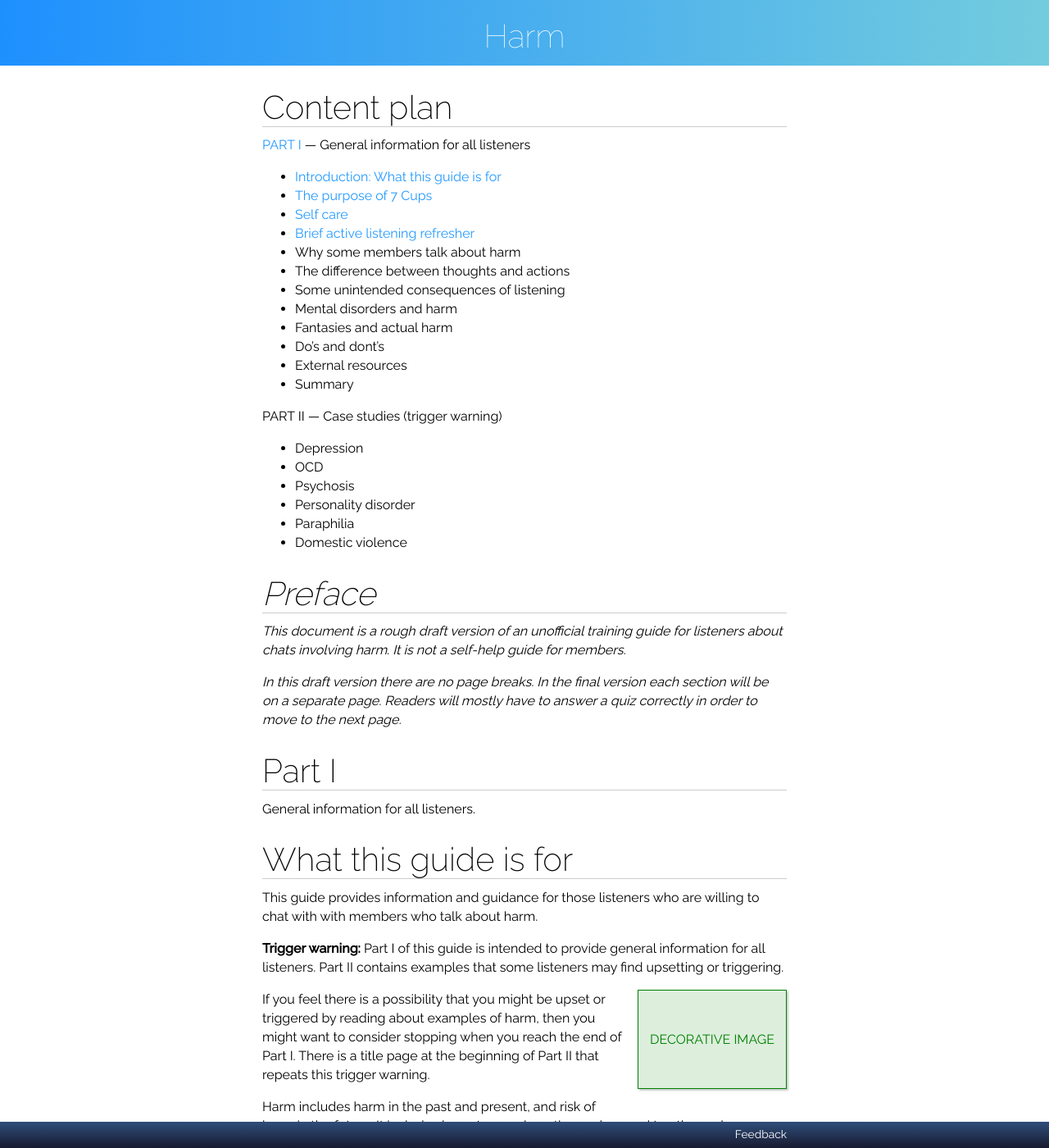
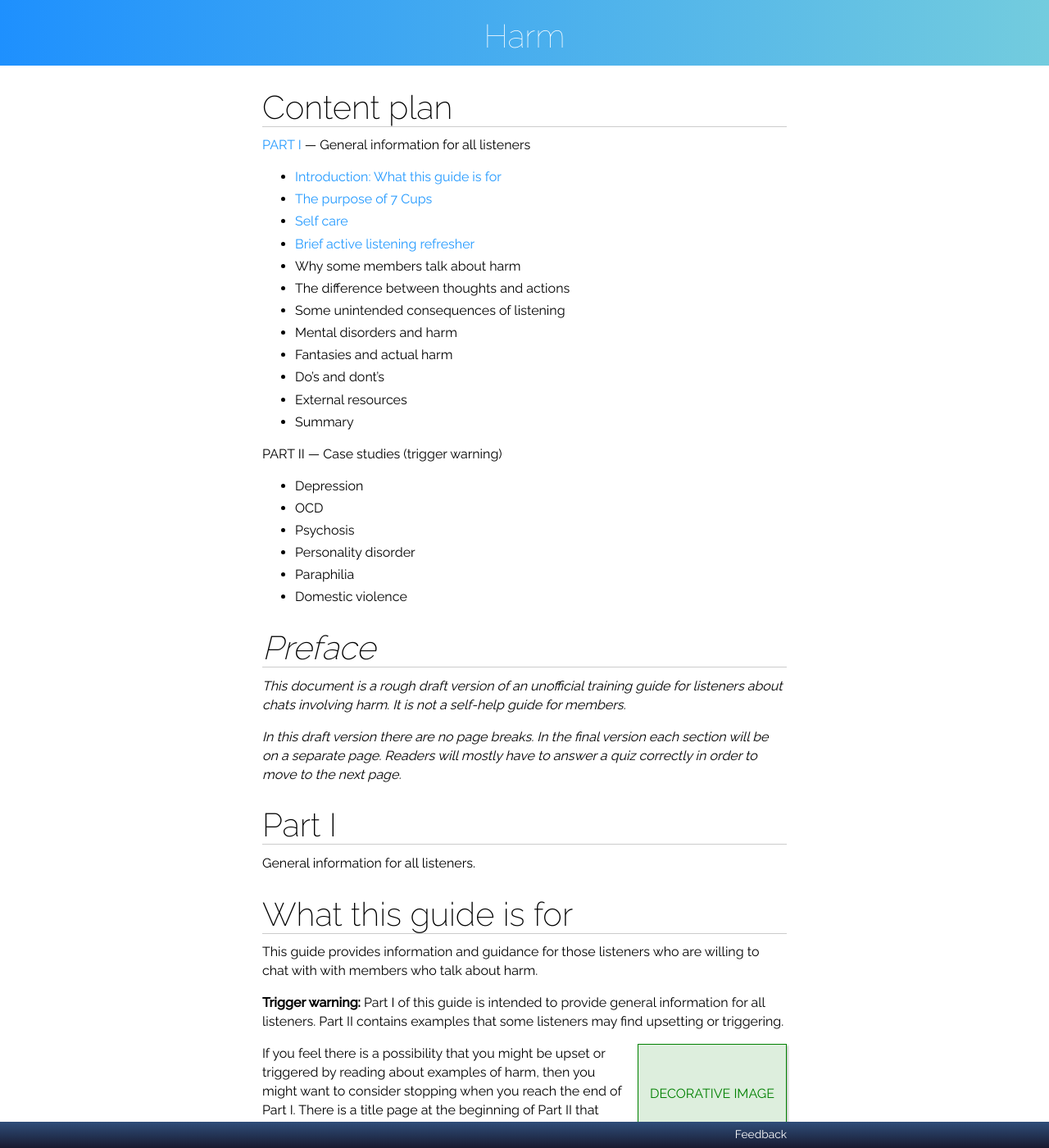
Before and after one commit to RarelyCharlie/rarelycharlie.github.io, a Jekyll site: the page built from _guide/harm.md, in a window 1280 px wide and 1400 px high. Shown: the whole window at 82% size. Built offline with Jekyll 4.4.1, drawn with Linux system fonts in a browser that asks for light colours.

Commit message:
li spacing

```diff
--- a/_layouts/guide.html
+++ b/_layouts/guide.html
@@ -51,6 +51,8 @@ a[href]:hover {text-decoration: underline;}
 blockquote {margin: 0 40px; padding: 0 0 0 1ex; border-left: 2px solid #7bf; line-height: 26px;}
 #content p.dummyquiz {border: 1px solid green; background: #ded; text-align: center;
     padding: 3em 0; color: green; border-radius: 1ex;}
+li {margin-bottom: .5ex;}
+li:last-child {margin-bottom: 0;}
 </style>
 <script>
 init = function () {}
```
